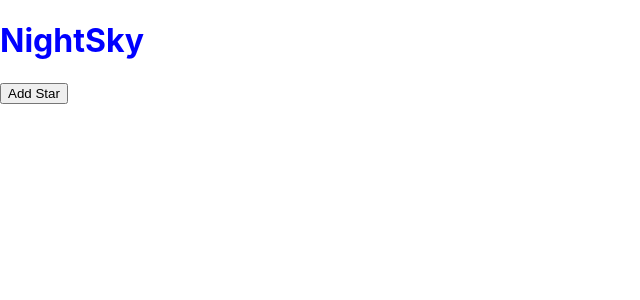
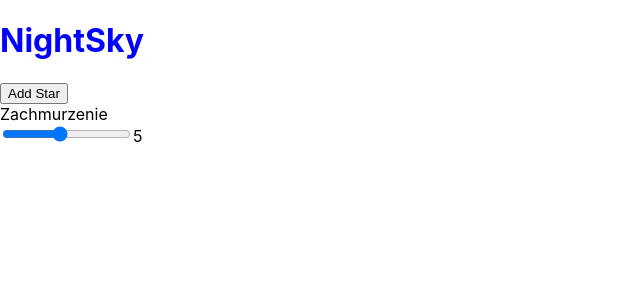
Before and after one commit to JarekBigaj/NightSkyApplication, a React (Create React App) app in the folder night-sky/: page / in a window 1280 px wide. Shown: the top 300 px of the page, without its empty margins (0-640 px from the left). Built offline with nearby package versions, Linux system fonts and the light colour scheme.

Commit message:
Added some components to form

```diff
--- /dev/null
+++ b/night-sky/src/AddStarForm.js
@@ -0,0 +1,58 @@
+import styled from "styled-components";
+import { useState,useEffect } from "react";
+
+function AddStarForm(){
+    const [range,  setRange] = useState(5);
+
+    const handleCloudinessChange = (event) => {
+        setRange(event.target.value);
+    }
+
+    return (
+        <div>
+            <Label value="Zachmurzenie"/>
+            <SliderWrapper name="cloudinessLevel">
+                <Slider type="range" min="1" max="10" value={range} onChange={handleCloudinessChange} />
+                <Label value={range}/>
+            </SliderWrapper>
+        </div>
+        )
+}
+
+const Label = styled(({className,value}) => {
+    return <label className={className}>{value}</label>
+})`
+
+`;
+
+const SliderWrapper = styled(({className,name,children})=>{
+    return <div name={name} className={className}>{children}</div>
+})`
+
+`;
+
+const Slider = styled(({className,type,min,max,value,onChange})=>{
+    return <input className={className} type={type} onChange={onChange} min={min} max={max} value={value}/>
+})`
+
+`;
+
+const ListWraper = styled(({className,children}) => {
+    return <div className={className}>{children}</div>
+})`
+
+`;
+
+const List = styled(({className,children,name})=>{
+    return <ul name={name} className={className}>{children}</ul>
+})`
+
+`;
+
+const ListItem = styled(({className,value})=>{
+    return <li className={className}>{value}</li>
+})`
+
+`;
+
+export default AddStarForm;
--- a/night-sky/src/App.js
+++ b/night-sky/src/App.js
@@ -1,5 +1,6 @@
 import { useEffect, useState } from "react";
 import styled from "styled-components";
+import AddStarForm from "./AddStarForm";
 
 function App() {
 
@@ -7,6 +8,7 @@ function App() {
     <div>
       <AppTitle/>
       <AppFunctionBar/>
+      <AddStarForm/>
     </div>
   );
 }
```
